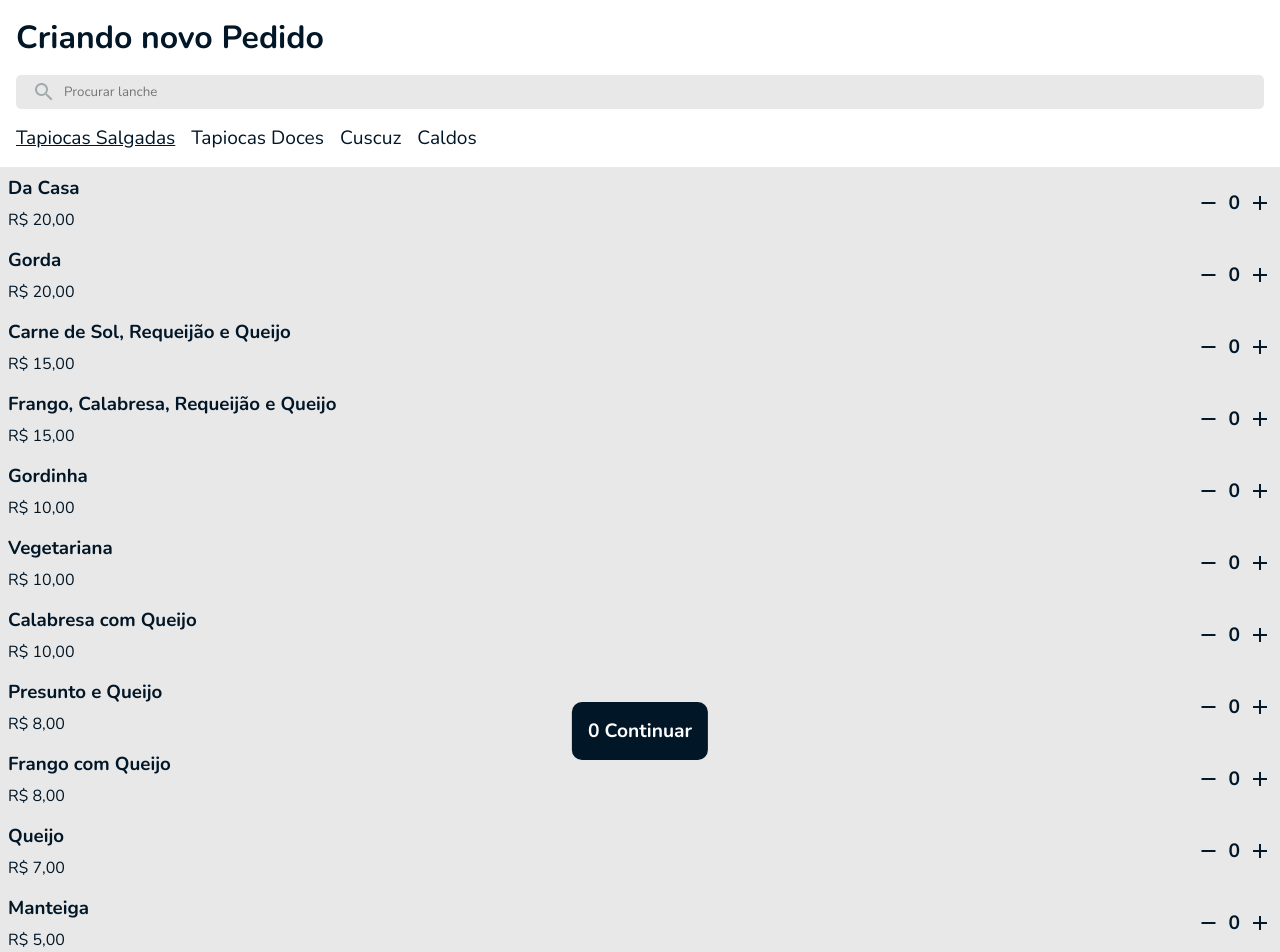
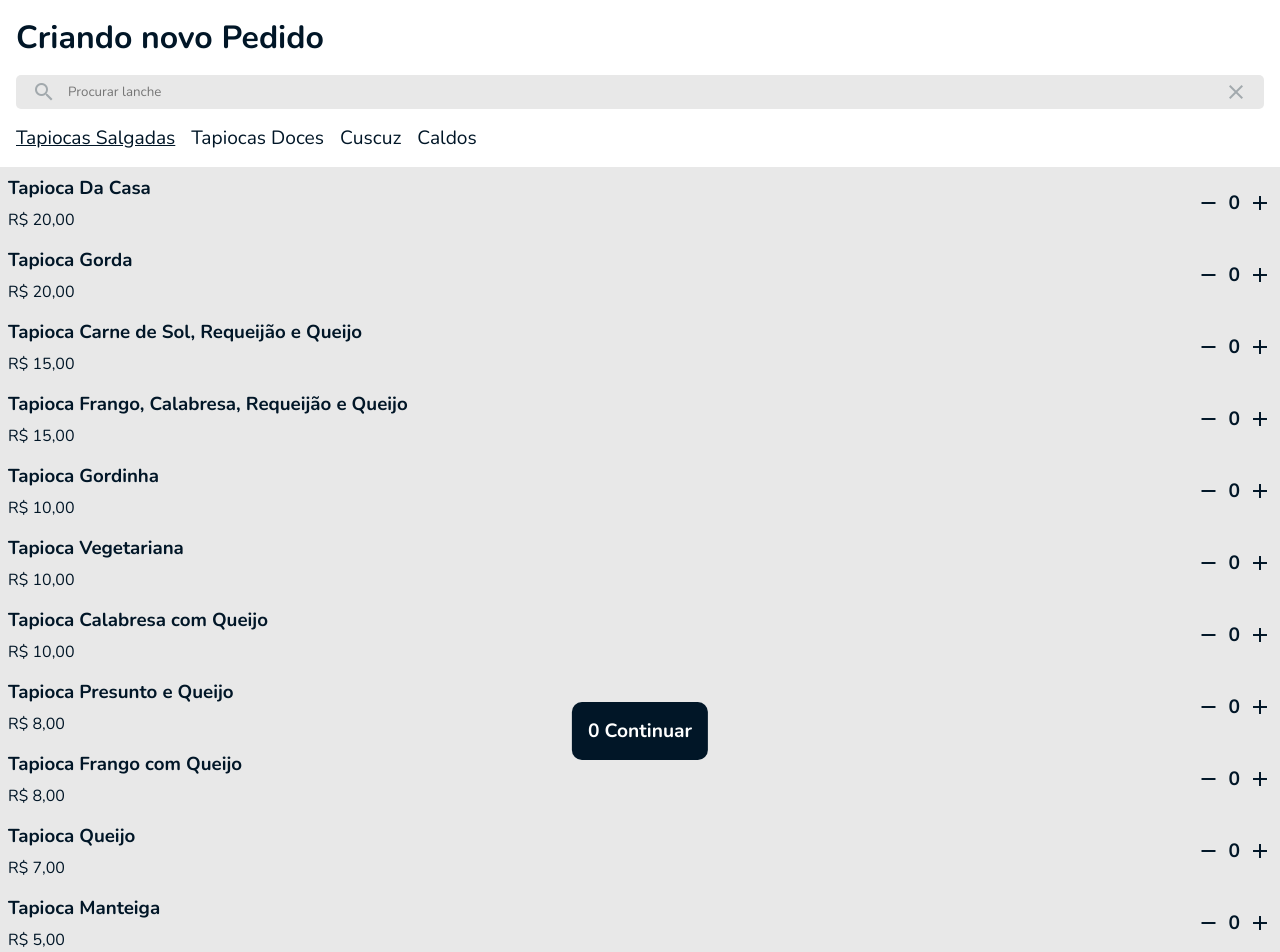
Before and after one commit to joselucassr/tickets-tapioca, a SvelteKit app: page / in a window 1280 px wide. Shown: the top 952 px of the page. Built offline with nearby package versions, Linux system fonts and the light colour scheme.

Commit message:
Filter added and categories removed

```diff
--- a/src/lib/components/ItemCard.svelte
+++ b/src/lib/components/ItemCard.svelte
@@ -3,7 +3,6 @@
 	import type { Item } from '$lib/menu';
 
 	export let item: Item;
-	export let category: string;
 	export let amount: number;
 
 	let xCart = createCart();
@@ -17,14 +16,14 @@
 	<div class="quantity">
 		<button
 			on:touchend={() => {
-				xCart.removeByName(`${category} ${item.name}`);
+				xCart.removeByName(`${item.name}`);
 			}}
 			class="material-icons">remove</button
 		>
 		{amount}
 		<button
 			on:touchend={() => {
-				xCart.insert({ ...item, name: `${category} ${item.name}` });
+				xCart.insert({ ...item, name: `${item.name}` });
 			}}
 			class="material-icons">add</button
 		>
--- a/src/lib/menu.ts
+++ b/src/lib/menu.ts
@@ -14,61 +14,61 @@ export type CartItem = {
 
 const tapiocasSalgadas: Item[] = [
 	{
-		name: 'Da Casa',
+		name: 'Tapioca Da Casa',
 		price: 20,
 		smallPriceType: 2
 	},
 	{
-		name: 'Gorda',
+		name: 'Tapioca Gorda',
 		price: 20,
 		smallPriceType: 2
 	},
 	{
-		name: 'Carne de Sol, Requeijão e Queijo',
+		name: 'Tapioca Carne de Sol, Requeijão e Queijo',
 		price: 15,
 		smallPriceType: 2
 	},
 	{
-		name: 'Frango, Calabresa, Requeijão e Queijo',
+		name: 'Tapioca Frango, Calabresa, Requeijão e Queijo',
 		price: 15,
 		smallPriceType: 2
 	},
 	{
-		name: 'Gordinha',
+		name: 'Tapioca Gordinha',
 		price: 10
 	},
 	{
-		name: 'Vegetariana',
+		name: 'Tapioca Vegetariana',
 		price: 10,
 		smallPriceType: 2
 	},
 	{
-		name: 'Calabresa com Queijo',
+		name: 'Tapioca Calabresa com Queijo',
 		price: 10,
 		smallPriceType: 1
 	},
 	{
-		name: 'Presunto e Queijo',
+		name: 'Tapioca Presunto e Queijo',
 		price: 8,
 		smallPriceType: 1
 	},
 	{
-		name: 'Frango com Queijo',
+		name: 'Tapioca Frango com Queijo',
 		price: 8,
 		smallPriceType: 1
 	},
 	{
-		name: 'Queijo',
+		name: 'Tapioca Queijo',
 		price: 7,
 		smallPriceType: 1
 	},
 	{
-		name: 'Manteiga',
+		name: 'Tapioca Manteiga',
 		price: 5,
 		smallPriceType: 1
 	},
 	{
-		name: 'Frango com Requeijão',
+		name: 'Tapioca Frango com Requeijão',
 		price: 5,
 		smallPriceType: 1
 	}
@@ -76,77 +76,77 @@ const tapiocasSalgadas: Item[] = [
 
 const tapiocasDoces: Item[] = [
 	{
-		name: 'Leite Condensado, Coco e Queijo',
+		name: 'Tapioca Leite Condensado, Coco e Queijo',
 		price: 15,
 		smallPriceType: 2
 	},
 	{
-		name: 'Banana e Chocolate',
+		name: 'Tapioca Banana e Chocolate',
 		price: 10,
 		smallPriceType: 2
 	},
 	{
-		name: 'Banana com Queijo',
+		name: 'Tapioca Banana com Queijo',
 		price: 10,
 		smallPriceType: 2
 	},
 	{
-		name: 'Brigadeiro com Queijo',
+		name: 'Tapioca Brigadeiro com Queijo',
 		price: 10,
 		smallPriceType: 2
 	},
 	{
-		name: 'Romeu e Julieta',
+		name: 'Tapioca Romeu e Julieta',
 		price: 10,
 		smallPriceType: 2
 	},
 	{
-		name: 'Leite Condensado e Coco',
+		name: 'Tapioca Leite Condensado e Coco',
 		price: 10,
 		smallPriceType: 2
 	},
 	{
-		name: 'Chocolate e Coco',
+		name: 'Tapioca Chocolate e Coco',
 		price: 10,
 		smallPriceType: 2
 	},
 	{
-		name: 'Brigadeiro e Coco',
+		name: 'Tapioca Brigadeiro e Coco',
 		price: 10,
 		smallPriceType: 2
 	},
 	{
-		name: 'Morango com Chocolate',
+		name: 'Tapioca Morango com Chocolate',
 		price: 10,
 		smallPriceType: 2
 	},
 	{
-		name: 'Morango com Brigadeiro',
+		name: 'Tapioca Morango com Brigadeiro',
 		price: 10,
 		smallPriceType: 2
 	},
 	{
-		name: 'Paçoca com Chocolate',
+		name: 'Tapioca Paçoca com Chocolate',
 		price: 10,
 		smallPriceType: 2
 	},
 	{
-		name: 'Paçoca com Brigadeiro',
+		name: 'Tapioca Paçoca com Brigadeiro',
 		price: 10,
 		smallPriceType: 2
 	},
 	{
-		name: 'Banana com Canela',
+		name: 'Tapioca Banana com Canela',
 		price: 5,
 		smallPriceType: 1
 	},
 	{
-		name: 'Chocolate',
+		name: 'Tapioca Chocolate',
 		price: 5,
 		smallPriceType: 1
 	},
 	{
-		name: 'Brigadeiro',
+		name: 'Tapioca Brigadeiro',
 		price: 5,
 		smallPriceType: 1
 	}
@@ -154,51 +154,51 @@ const tapiocasDoces: Item[] = [
 
 const cuscuz: Item[] = [
 	{
-		name: 'Carne de Sol, Calabresa, Requeijão e Queijo',
+		name: 'Cuscuz Carne de Sol, Calabresa, Requeijão e Queijo',
 		price: 10
 	},
 	{
-		name: 'Carne de Sol, Requeijão e Queijo',
+		name: 'Cuscuz Carne de Sol, Requeijão e Queijo',
 		price: 10
 	},
 	{
-		name: 'Frango, Calabresa e Queijo',
+		name: 'Cuscuz Frango, Calabresa e Queijo',
 		price: 10
 	},
 	{
-		name: 'Vegetariano',
+		name: 'Cuscuz Vegetariano',
 		price: 10
 	},
 	{
-		name: 'Calabresa, Requeijão e Queijo',
+		name: 'Cuscuz Calabresa, Requeijão e Queijo',
 		price: 10
 	},
 	{
-		name: 'Carne Moída',
+		name: 'Cuscuz Carne Moída',
 		price: 10
 	},
 	{
-		name: 'Tudão',
+		name: 'Cuscuz Tudão',
 		price: 10
 	},
 	{
-		name: 'Frango, Requeijão e Queijo',
+		name: 'Cuscuz Frango, Requeijão e Queijo',
 		price: 8
 	},
 	{
-		name: 'Presunto e Queijo',
+		name: 'Cuscuz Presunto e Queijo',
 		price: 8
 	},
 	{
-		name: 'Salsicha com Molho',
+		name: 'Cuscuz Salsicha com Molho',
 		price: 8
 	},
 	{
-		name: 'Queijo',
+		name: 'Cuscuz Queijo',
 		price: 7
 	},
 	{
-		name: 'Manteiga',
+		name: 'Cuscuz Manteiga',
 		price: 5
 	}
 ];
@@ -224,7 +224,7 @@ const adicionaisTapCus: Item[] = [
 
 const caldos: Item[] = [
 	{
-		name: 'Do Dia',
+		name: 'Caldo Do Dia',
 		price: 10
 	}
 ];
--- a/src/routes/+page.svelte
+++ b/src/routes/+page.svelte
@@ -5,6 +5,13 @@
 
 	let xCart = createCart();
 	let selectedMenu = $state('Tapiocas Salgadas');
+	let searchString = $state('');
+
+	let filteredArr = $derived(filterArr());
+
+	$effect(() => {
+		console.log(filteredArr);
+	});
 
 	$effect(() => {
 		console.log(selectedMenu);
@@ -30,15 +37,32 @@
 	function checkSelected(menuName: string) {
 		return selectedMenu === menuName;
 	}
+
+	function filterArr() {
+		const fullArr = [
+			...menu.tapiocasSalgadas,
+			...menu.tapiocasDoces,
+			...menu.cuscuz,
+			...menu.caldos
+		];
+
+		return fullArr.filter((item) =>
+			item.name.toLocaleLowerCase().includes(searchString.toLocaleLowerCase())
+		);
+	}
 </script>
 
 <header>
 	<h1>Criando novo Pedido</h1>
 	<div class="search-box">
 		<span class="material-icons">search</span>
-		<input type="text" placeholder="Procurar lanche" />
+		<input bind:value={searchString} type="text" placeholder="Procurar lanche" />
+		<button on:click={() => (searchString = '')} class="material-icons">close</button>
 	</div>
 	<div class="menu-options">
+		{#if searchString.length > 0}
+			<button class="selected-menu">Resultado Pesquisa</button>
+		{:else}
 			<button class:selected-menu={checkSelected('Tapiocas Salgadas')} on:click={changeMenu}
 				>Tapiocas Salgadas</button
 			>
@@ -47,35 +71,39 @@
 			>
 			<button class:selected-menu={checkSelected('Cuscuz')} on:click={changeMenu}>Cuscuz</button>
 			<button class:selected-menu={checkSelected('Caldos')} on:click={changeMenu}>Caldos</button>
+		{/if}
 	</div>
 </header>
 
 <main>
-	{#if selectedMenu === 'Tapiocas Salgadas'}
+	{#if searchString.length > 0}
+		<section class="item-section">
+			{#each filteredArr as item}
+				<ItemCard {item} amount={checkCartAmount(`${item.name}`)} />
+			{/each}
+		</section>
+	{:else if selectedMenu === 'Tapiocas Salgadas'}
 		<section class="item-section">
 			{#each menu.tapiocasSalgadas as item}
-				<ItemCard {item} category="Tapioca" amount={checkCartAmount(`Tapioca ${item.name}`)} />
+				<ItemCard {item} amount={checkCartAmount(`${item.name}`)} />
 			{/each}
 		</section>
-	{/if}
-	{#if selectedMenu === 'Tapiocas Doces'}
+	{:else if selectedMenu === 'Tapiocas Doces'}
 		<section class="item-section">
 			{#each menu.tapiocasDoces as item}
-				<ItemCard {item} category="Tapioca" amount={checkCartAmount(`Tapioca ${item.name}`)} />
+				<ItemCard {item} amount={checkCartAmount(`${item.name}`)} />
 			{/each}
 		</section>
-	{/if}
-	{#if selectedMenu === 'Cuscuz'}
+	{:else if selectedMenu === 'Cuscuz'}
 		<section class="item-section">
 			{#each menu.cuscuz as item}
-				<ItemCard {item} category="Cuscuz" amount={checkCartAmount(`Cuscuz ${item.name}`)} />
+				<ItemCard {item} amount={checkCartAmount(`${item.name}`)} />
 			{/each}
 		</section>
-	{/if}
-	{#if selectedMenu === 'Caldos'}
+	{:else if selectedMenu === 'Caldos'}
 		<section class="item-section">
 			{#each menu.caldos as item}
-				<ItemCard {item} category="Caldo" amount={checkCartAmount(`Caldo ${item.name}`)} />
+				<ItemCard {item} amount={checkCartAmount(`${item.name}`)} />
 			{/each}
 		</section>
 	{/if}
@@ -125,10 +153,17 @@
 		color: var(--input-text);
 		padding: 0 1rem;
 		border-radius: 5px;
+		gap: 0.25rem;
 	}
 
 	.search-box > span {
 		color: inherit;
+	}
+
+	.search-box > button {
+		color: inherit;
+		border: none;
+		background-color: inherit;
 	}
 
 	.search-box > input {
```
Lines whose indentation alone changed are shown as unchanged.
